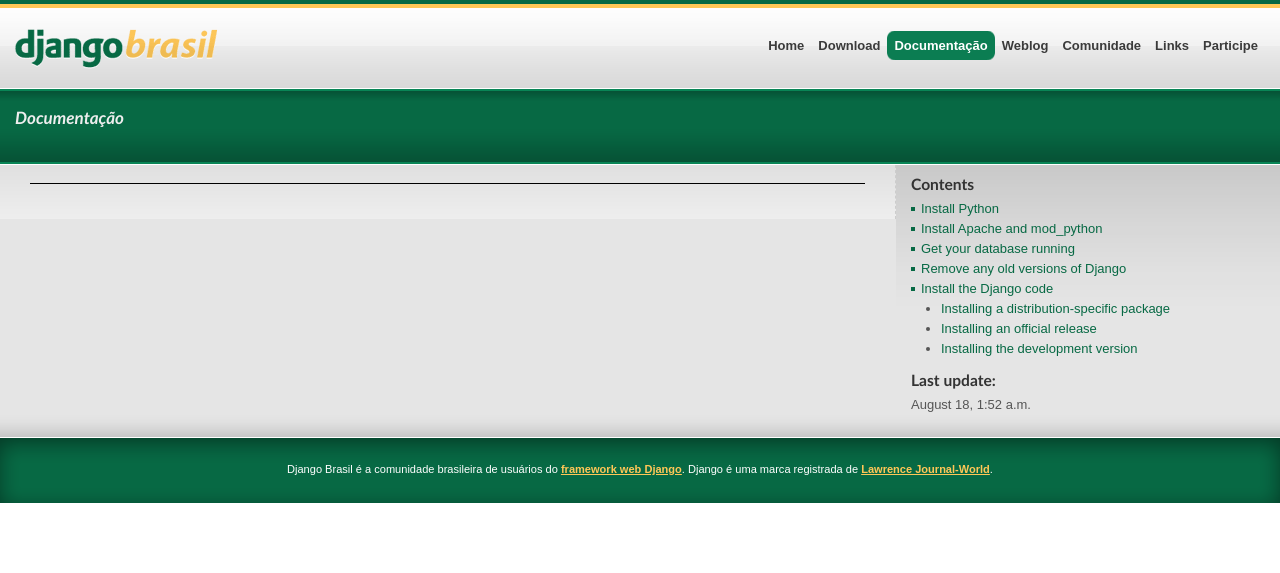
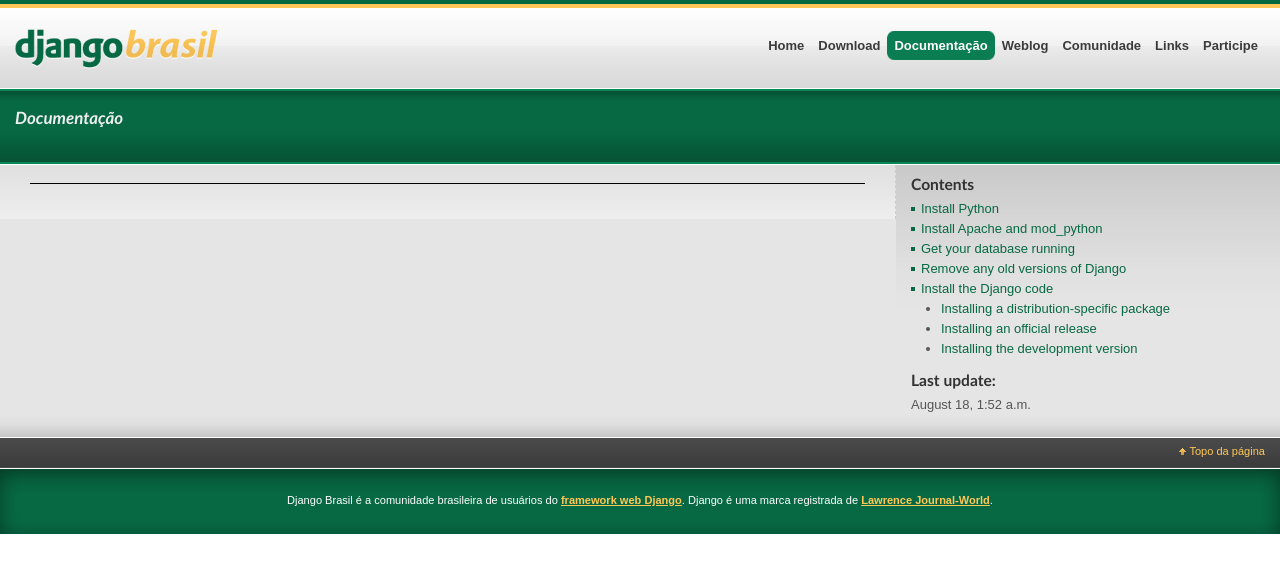
Before and after one commit to djangobrasil/djangobrasil.org, a Django app: template templates/flatfiles/docs.html in a window 1280 px wide. Shown: the top 573 px of the page. Run offline with Django 3.2, Linux system fonts and the light colour scheme; the template is opened without the code that fills it, so the values that code supplies are empty.

Commit message:
Some CSS modifications and improvement site accessibility (by Jader).

```diff
--- a/media/css/base.css
+++ b/media/css/base.css
@@ -44,16 +44,6 @@
 	overflow: hidden;
 	background: #E5E5E5 url(../images/lateral-bottom.png) repeat-x bottom;
 }
-#wrap:after, #conteudo:after {
-	content: ".";
-	display: block;
-	clear: both;
-	height: 0;
-	padding: 0;
-	margin: 0;
-	overflow: hidden;
-	visibility: hidden;
-}
 #conteudo {
 	float: left;
 	width: 70%;
@@ -70,10 +60,25 @@
 	width: 30%;
 }
 #lateral .limite {
+	min-height: 120px;
 	padding: 10px 15px;
 	background: url(../images/lateral-top.png) repeat-x top;
 }
+* html #lateral .limite { height: 120px; }
 /* Fim: Containers */
+
+/* Clearfix */
+#wrap:after, #conteudo:after, #rodape ul:after {
+	content: ".";
+	display: block;
+	clear: both;
+	height: 0;
+	padding: 0;
+	margin: 0;
+	overflow: hidden;
+	visibility: hidden;
+}
+/* Fim: Clearfix */
 
 input[type=hidden] { display: none; }
 
@@ -169,17 +174,13 @@
 #chamada * { color: #FFF; }
 
 #chamada h2 {
-	/*text-indent: -9999px;*/
-        color: #eee;
-        font-size: 17px;
-        font-style: italic;
-        font-weight: bolder;
-	/*width: 390px;*/
-	height: 20px;
+	color: #EEE;
+	font-size: 1.3em;
+	font-style: italic;
+	font-weight: bolder;
 	padding: 0;
 	margin: 17px 0 0;
 	border: none;
-	/*background: url(../images/slogan.png) no-repeat;*/
 }
 /********************
 Fim: Chamada
@@ -316,10 +317,40 @@
 Rodape
 ********************/
 #rodape {
+	position: relative;
+	clear: both;
+	padding-top: 31px;
 	border-top: 1px solid #FFF;
-	clear: both;
-	background: url(../images/rodape-right.png) no-repeat right;
+	background: url(../images/rodape-right.png) no-repeat right bottom;
 }
+
+#rodape ul {
+	position: absolute;
+	top: 0;
+	left: 0;
+	width: 100%;
+	padding: 5px 0;
+	background: #4A4A4A url(../images/acessibilidade-rodape.png) repeat-x top;
+}
+
+#rodape li {
+	float: right;
+	padding: 0 15px;
+	background: none;
+}
+
+#rodape li a {
+	font-size: 0.85em;
+	padding-left: 10px;
+	background: url(../images/to-top.gif) no-repeat 0 3px;
+}
+
+#rodape li a:link, #rodape li a:visited {
+	font-weight: normal;
+	text-decoration: none;
+}
+
+#rodape li a:hover { text-decoration: underline; }
 
 #rodape p {
 	font-size: 0.85em;
--- a/templates/base.html
+++ b/templates/base.html
@@ -57,7 +57,7 @@
 	<div id="cabecalho">
 	    <h1><a href="/" title="Página principal">Django Brasil</a></h1>
 
-	    <ul>
+	    <ul id="menu">
 		<li id="nav-homepage"><a href="/" title="Página principal"><span>Home</span></a></li>
 		<li id="nav-download"><a href="/download/" title="Faça o download do Django"><span>Download</span></a></li>
 		<li id="nav-docs"><a href="/documentacao/" title="Documentação completa em português"><span>Documentação</span></a></li>
@@ -97,6 +97,11 @@
 	    Django</a>. Django é uma marca registrada
 	    de <a href="http://ljworld.com" rel="external"
 	    hreflang="en">Lawrence Journal-World</a>.</p>
+
+		<ul>
+			<li><a href="#cabecalho">Topo da página</a></li>
+			<li class="hidden"><a href="#menu">Ir para o menu principal</a></li>
+		</ul>
 	</div>
 	<!-- Fim do rodape -->
 
```
Also changed, not shown: media/images/acessibilidade-rodape.png (added), media/images/to-top.gif (added).
